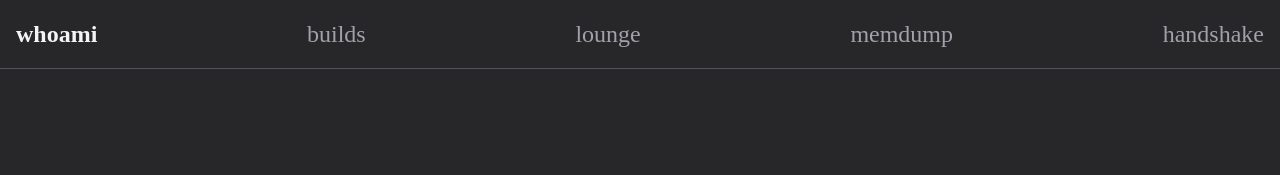
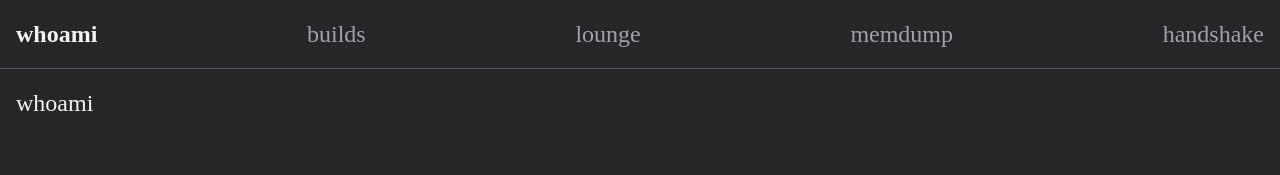
Before and after one commit to dakshp6/dakshp6.com, a Next.js app: page /whoami in a window 1280 px wide. Shown: the top 175 px of the page. Built offline with nearby package versions, Linux system fonts and the light colour scheme; a web font is replaced by a local one.

Commit message:
Reverting changes

```diff
--- a/src/app/whoami/page.tsx
+++ b/src/app/whoami/page.tsx
@@ -1,15 +1,4 @@
-import Image from "next/image";
-
-
 export default function Whoami()
 {
-
-    return (
-        <>
-
-        <section className="w-full p-4 flex flex-col items-center gap-y-6 overflow-hidden">
-        </section>
-
-        </>
-      );
+    return <h1>whoami</h1>
 }
```
